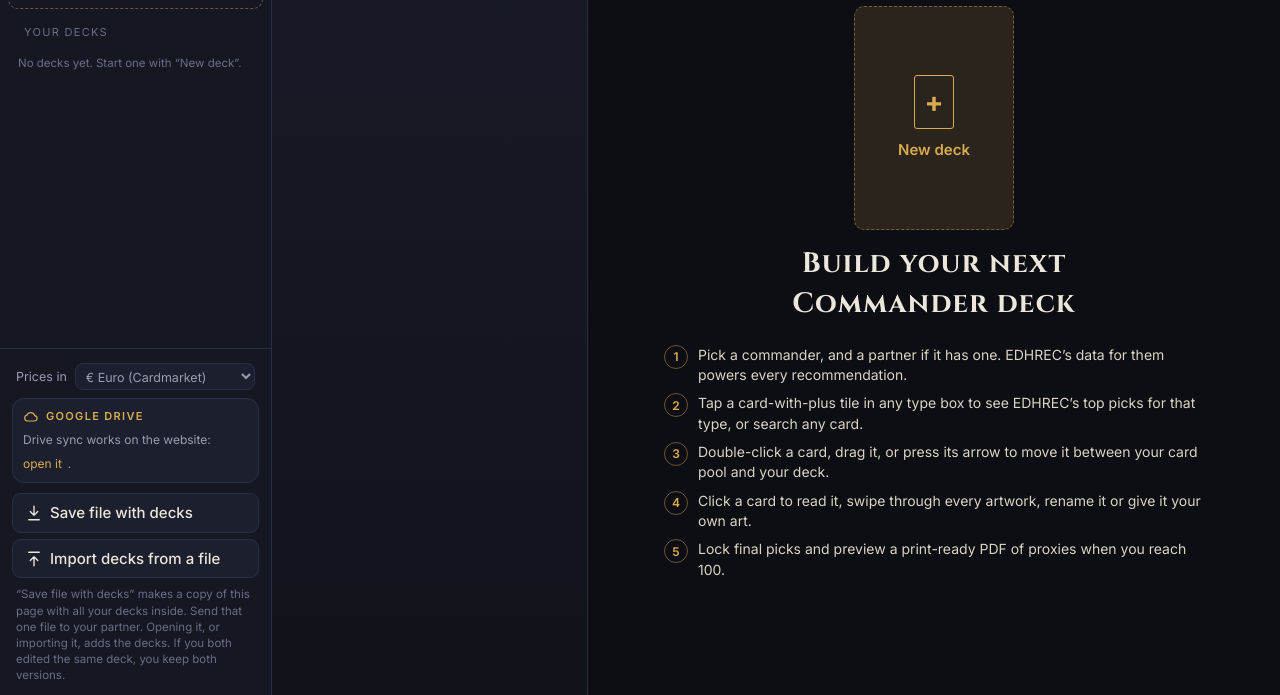
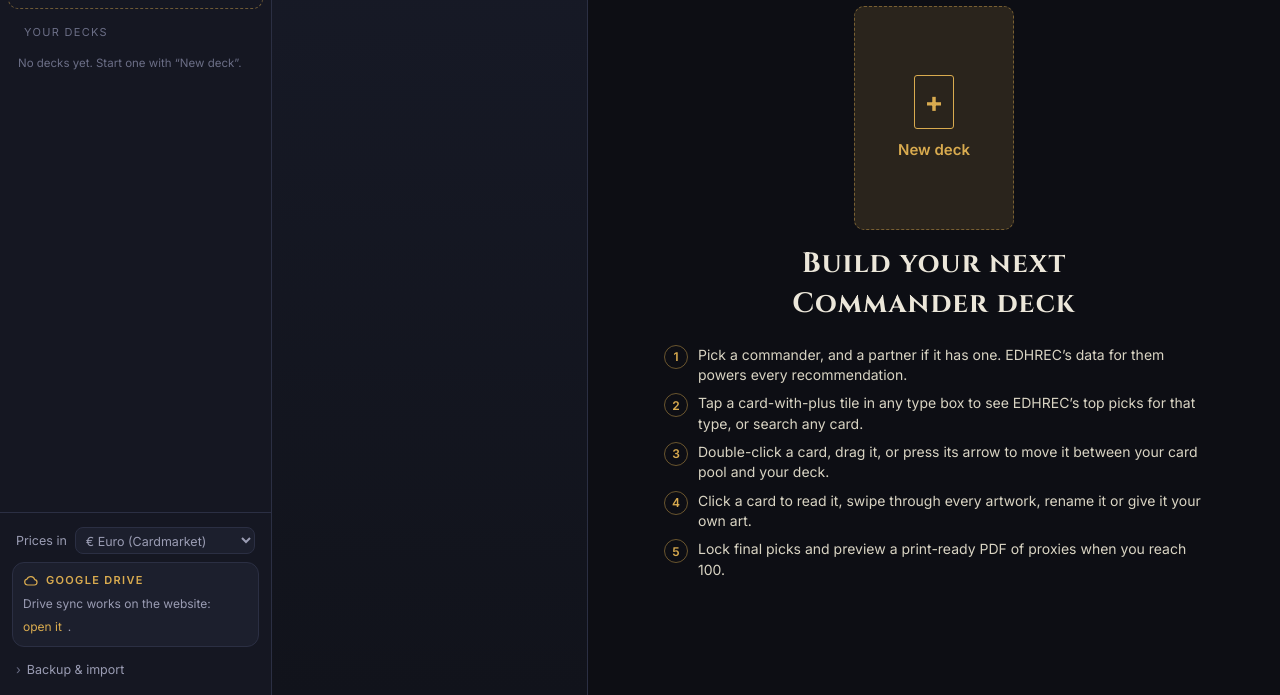
Before and after one commit to callenilsson/mtg-deck-builder, a plain HTML site: page index.html in a window 1280 px wide. Shown: the part 105-800 px from the top of the page. Drawn offline with Linux system fonts and the light colour scheme; a small style sheet from the web is missing.

Commit message:
Fold save/import into a small Backup & import section
Co-Authored-By: Claude Opus 5.5 <noreply@anthropic.com>

```diff
--- a/index.html
+++ b/index.html
@@ -115,6 +115,12 @@ body.ro .name-wrap svg{display:none}
 .pricey-set input:focus{border-color:var(--pricey-line);outline:none}
 .pricey-set input::-webkit-inner-spin-button{-webkit-appearance:none;margin:0}
 .pricey-set input:disabled{opacity:.7}
+.backup summary{cursor:pointer;font-size:12.5px;color:var(--muted);padding:4px 4px;list-style:none;display:flex;align-items:center;gap:6px}
+.backup summary::-webkit-details-marker{display:none}
+.backup summary::before{content:"›";display:inline-block;transition:transform .2s;color:var(--faint)}
+.backup[open] summary::before{transform:rotate(90deg)}
+.backup summary:hover{color:var(--fg)}
+.backup-body{display:grid;gap:6px;padding-top:6px}
 .unsaved-dot{width:7px;height:7px;border-radius:50%;background:var(--gold);margin-left:auto;box-shadow:0 0 0 3px var(--gold-soft)}
 
 /* ---------- Buttons ---------- */
@@ -700,10 +706,13 @@ body.splitting,body.splitting *{cursor:col-resize!important;user-select:none!imp
       <label class="side-row">Prices in<select id="curSel"><option value="eur">€ Euro (Cardmarket)</option><option value="usd">$ Dollar (TCGplayer)</option></select></label>
 
       <div class="drive-box" id="driveBox"></div>
-      <button class="btn" id="saveFile" title="Download a copy of this page with every deck saved inside it"><svg class="i" viewBox="0 0 24 24"><path d="M12 3v12M7 10l5 5 5-5M5 21h14"/></svg>Save file with decks<span class="unsaved-dot" id="unsavedDot" hidden></span></button>
+      <details class="backup" id="backupBox"><summary>Backup &amp; import</summary>
+        <div class="backup-body">
+      <button class="btn" id="saveFile" title="Download a file with all your decks, as a backup or to send to someone"><svg class="i" viewBox="0 0 24 24"><path d="M12 3v12M7 10l5 5 5-5M5 21h14"/></svg>Download backup<span class="unsaved-dot" id="unsavedDot" hidden></span></button>
       <button class="btn" id="importBtn"><svg class="i" viewBox="0 0 24 24"><path d="M12 21V9M7 14l5-5 5 5M5 3h14"/></svg>Import decks from a file</button>
       <input type="file" id="importFile" accept=".html,.htm,.json,.txt" hidden>
-      <div class="side-note">“Save file with decks” makes a copy of this page with all your decks inside. Send that one file to your partner. Opening it, or importing it, adds the decks. If you both edited the same deck, you keep both versions.</div>
+      <div class="side-note">Decks save to Google Drive automatically. Use these to keep an extra backup, or to bring in decks from an old file.</div>
+        </div></details>
     </div>
   </aside>
   <div id="sideScrim"></div>
@@ -1145,7 +1154,7 @@ function load(){
 function save(changed = true){
   if (changed){ S.lastChange = Date.now(); driveSchedule(); }
   try { localStorage.setItem(KEY, JSON.stringify(S)); } catch {}
-  $("#unsavedDot").hidden = !(S.lastChange > S.lastFileSave && liveDecks().length);
+  $("#unsavedDot").hidden = !(S.lastChange > S.lastFileSave && liveDecks().length) || !!(typeof DS !== "undefined" && DS.token && DS.file);
 }
 function liveDecks(){ return Object.values(S.decks).filter(d => !d.deleted).sort((a, b) => (b.updated || 0) - (a.updated || 0)); }
 function cur(){ return S.decks[S.active] && !S.decks[S.active].deleted ? S.decks[S.active] : null; }
```
